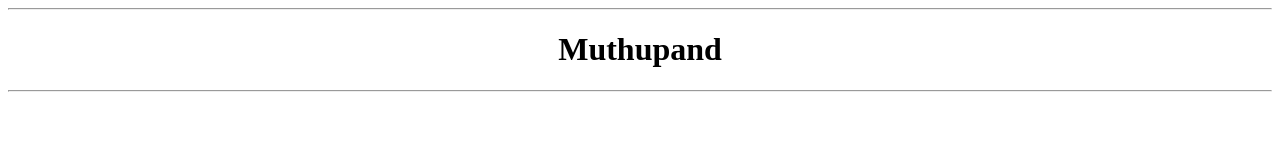
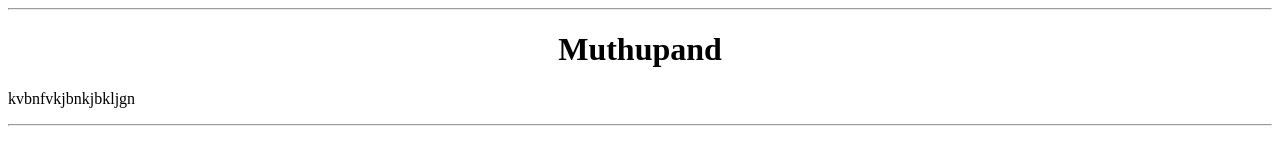
Before and after one commit to muthu-pand/myrepo, a plain HTML site: page index.html in a window 1280 px wide. Drawn offline with Linux system fonts and the light colour scheme.

Commit message:
Update index.html

```diff
--- a/index.html
+++ b/index.html
@@ -9,6 +9,7 @@
 <body>
     <hr>
     <h1>Muthupand</h1>
+    <p>kvbnfvkjbnkjbkljgn</p>
     <hr>
 </body>
 </html>
```
